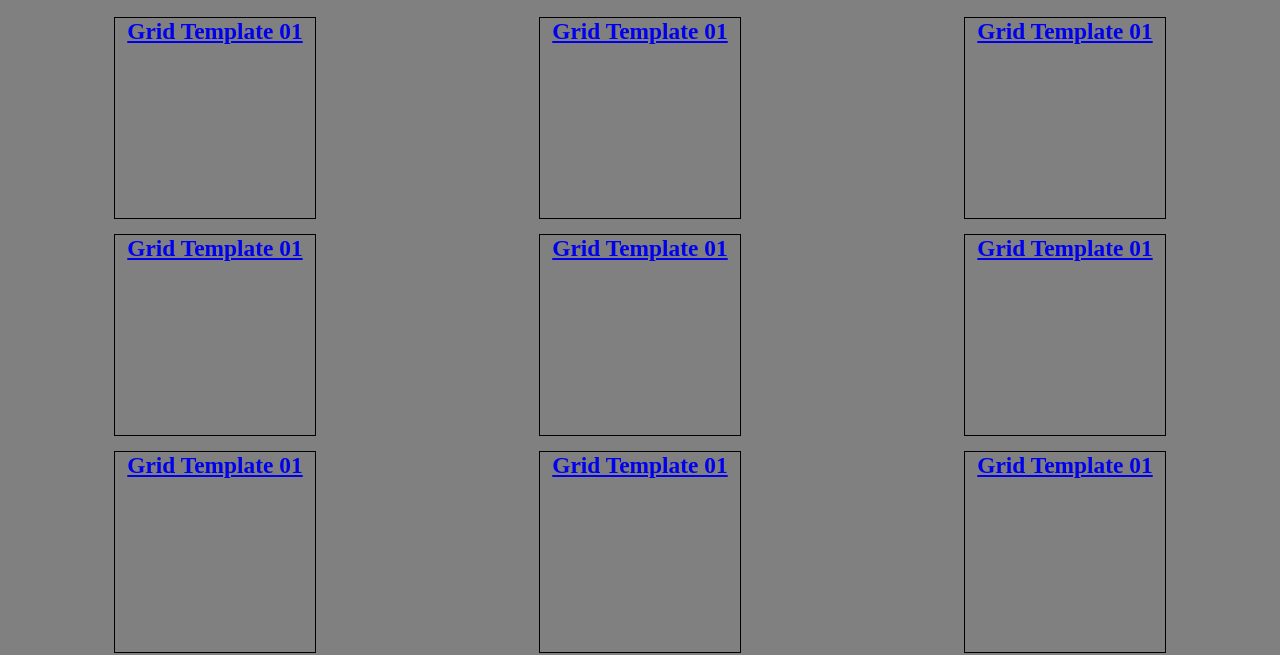
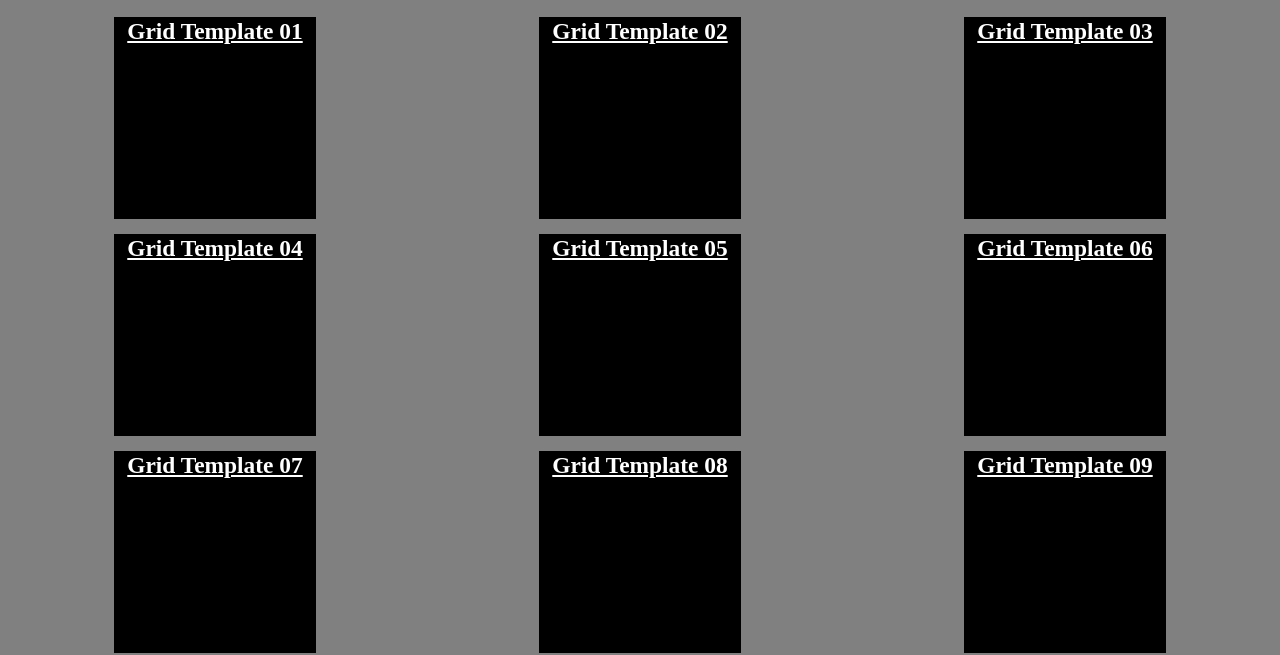
Before and after one commit to nathalieCarrasco/Templates_Grid-, a plain HTML site: page index.html in a window 1280 px wide. Shown: the part 164-819 px from the top of the page. Drawn offline with Linux system fonts and the light colour scheme.

Commit message:
correccion nombre de links

```diff
--- a/css/style.css
+++ b/css/style.css
@@ -30,6 +30,9 @@
     height: 200px;
     border: 1px solid #000;
     text-align: center;
+    background-color: black;
+    color: #fff;
+
 }
 .container-header{
    width: 100%;
@@ -40,6 +43,17 @@
    color: #fff;
    padding: 0;
    margin: 0;
+}
+
+
+.tarjeta a{
+    color: #fff !important;
+
+
+}
+
+.tarjeta a:hover{
+    color: #b108ffcc !important;
 }
 
 .container-header h1{
--- a/index.html
+++ b/index.html
@@ -16,19 +16,36 @@
        </div>
 
        <div id="box-tarjetas">
-        <div class="tarjeta">
-            <h3><a href="/layout-01-g.html">Grid Template 01</a></h3>
+        <div class="tarjeta t1">
+            <h3><a href="layout-01-g.html">Grid Template 01</a></h3>
         </div>
-        <div class="tarjeta"><h3><a href="layout-01-g.html">Grid Template 01</a></h3></div>
-        <div class="tarjeta"><h3><a href="layout-02-g.html">Grid Template 01</a></h3></div>
-        <div class="tarjeta"><h3><a href="layout-03-g.html">Grid Template 01</a></h3></div>
-        <div class="tarjeta"><h3><a href="layout-04-g.html">Grid Template 01</a></h3></div>
-        <div class="tarjeta"><h3><a href="layout-05-g.html">Grid Template 01</a></h3></div>
-        <div class="tarjeta"><h3><a href="layout-06-g.html">Grid Template 01</a></h3></div>
-        <div class="tarjeta"><h3><a href="layout-07-g.html">Grid Template 01</a></h3></div>
-        <div class="tarjeta"><h3><a href="layout-08-g.html">Grid Template 01</a></h3></div>
-        <div class="tarjeta"><h3><a href="layout-09-g.html">Grid Template 01</a></h3></div>
-        <div class="tarjeta"><h3><a href="layout-10-g.html">Grid Template 01</a></h3></div>
+        <div class="tarjeta t2">
+            <h3><a href="layout-02-g.html">Grid Template 02</a></h3>
+        </div>
+        <div class="tarjeta t3">
+            <h3><a href="layout-03-g.html">Grid Template 03</a></h3>
+        </div>
+        <div class="tarjeta t4">
+            <h3><a href="layout-04-g.html">Grid Template 04</a></h3>
+        </div>
+        <div class="tarjeta t5">
+            <h3><a href="layout-05-g.html">Grid Template 05</a></h3>
+        </div>
+        <div class="tarjeta t6">
+            <h3><a href="layout-06-g.html">Grid Template 06</a></h3>
+        </div>
+        <div class="tarjeta t7">
+            <h3><a href="layout-07-g.html">Grid Template 07</a></h3>
+        </div>
+        <div class="tarjeta t8">
+            <h3><a href="layout-08-g.html">Grid Template 08</a></h3>
+        </div>
+        <div class="tarjeta t9">
+            <h3><a href="layout-09-g.html">Grid Template 09</a></h3>
+        </div>
+        <div class="tarjeta t10">
+            <h3><a href="layout-10-g.html">Grid Template 10</a></h3>
+        </div>
 
        </div>
 
```
